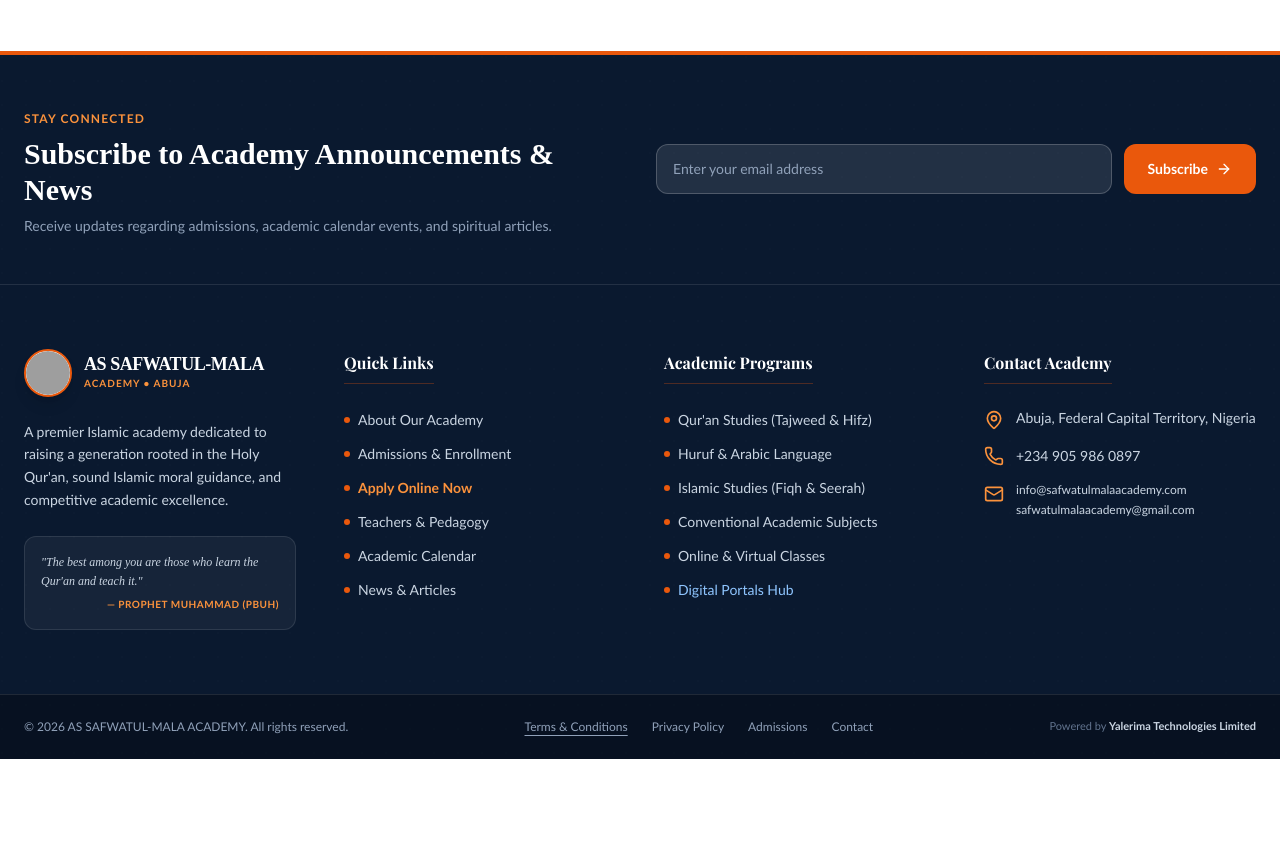
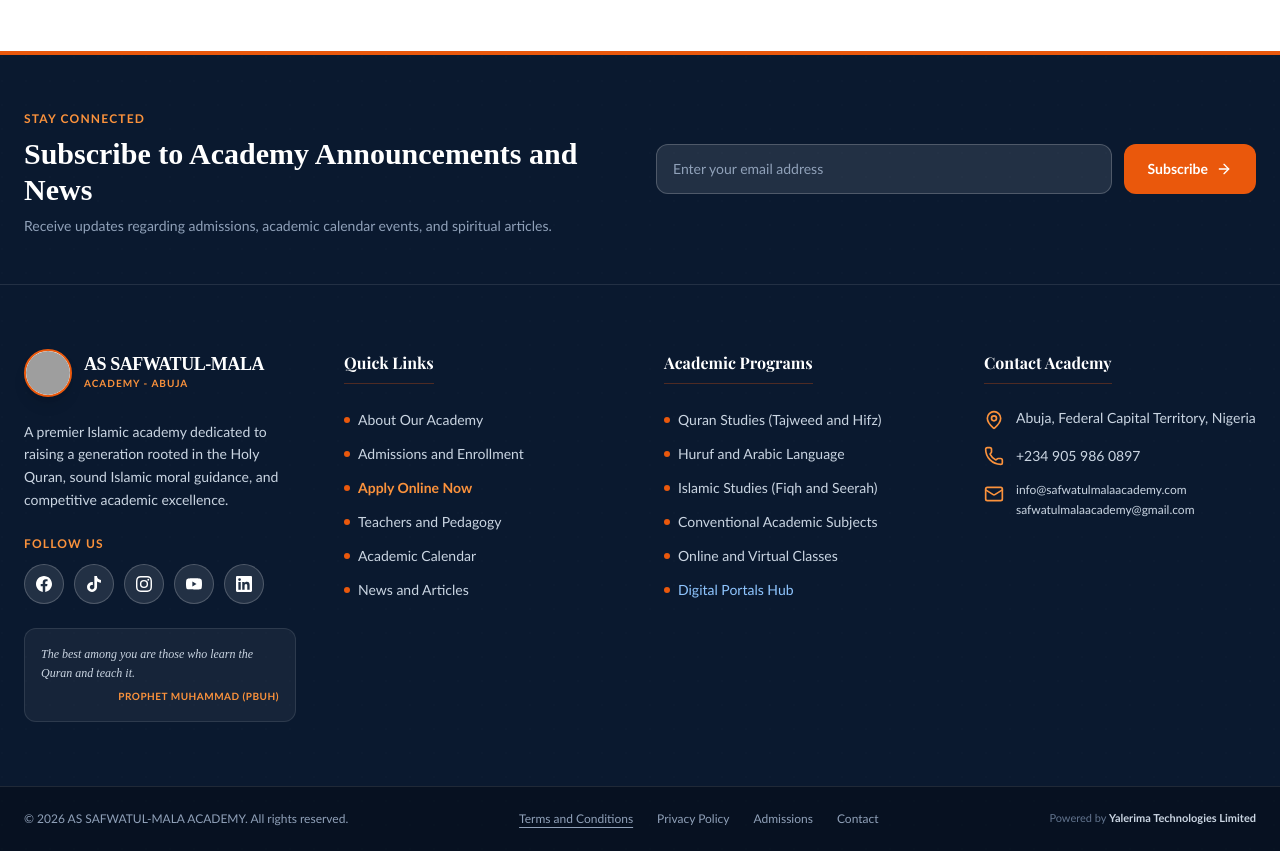
Before and after one commit to Arabi0003/safwatul-mala-academy, a Next.js app: page /academic-subjects in a window 1280 px wide. Shown: the part 860-1711 px from the top of the page. Before the commit the page ends 1619 px from the top, so only its background shows below. Built offline with nearby package versions, Linux system fonts and the light colour scheme; grey boxes are pictures that could not be loaded; a web font is replaced by a local one.

Commit message:
batch 1: social icons (inline SVG), logo favicon, animated loader, fast hero video

```diff
--- a/src/components/layout/Footer.tsx
+++ b/src/components/layout/Footer.tsx
@@ -7,9 +7,49 @@
   MapPin,
   Phone,
   Mail,
-  ArrowRight
+  ArrowRight,
 } from "lucide-react";
 import { academy } from "@/config/academy";
+
+function FacebookIcon({ className }: { className?: string }) {
+  return (
+    <svg className={className} viewBox="0 0 24 24" fill="currentColor">
+      <path d="M24 12.073c0-6.627-5.373-12-12-12s-12 5.373-12 12c0 5.99 4.388 10.954 10.125 11.854v-8.385H7.078v-3.47h3.047V9.43c0-3.007 1.792-4.669 4.533-4.669 1.312 0 2.686.235 2.686.235v2.953H15.83c-1.491 0-1.956.925-1.956 1.874v2.25h3.328l-.532 3.47h-2.796v8.385C19.612 23.027 24 18.062 24 12.073z" />
+    </svg>
+  );
+}
+
+function TikTokIcon({ className }: { className?: string }) {
+  return (
+    <svg className={className} viewBox="0 0 24 24" fill="currentColor">
+      <path d="M12.525.02c1.31-.02 2.61-.01 3.91-.02.08 1.53.63 3.09 1.75 4.17 1.12 1.11 2.7 1.62 4.24 1.79v4.03c-1.44-.05-2.89-.35-4.2-.97-.57-.26-1.1-.59-1.62-.93-.01 2.92.01 5.84-.02 8.75-.08 1.4-.54 2.79-1.35 3.94-1.31 1.92-3.58 3.17-5.91 3.21-1.43.08-2.86-.31-4.08-1.03-2.02-1.19-3.44-3.37-3.65-5.71-.02-.5-.03-1-.01-1.49.18-1.9 1.12-3.72 2.58-4.96 1.66-1.44 3.98-2.13 6.15-1.72.02 1.48-.04 2.96-.04 4.44-.99-.32-2.15-.23-3.02.37-.63.41-1.11 1.04-1.36 1.75-.21.51-.15 1.07-.14 1.61.24 1.64 1.82 3.02 3.5 2.87 1.12-.01 2.19-.66 2.77-1.61.19-.33.4-.67.41-1.06.1-1.79.06-3.57.07-5.36.01-4.03-.01-8.05.02-12.07z" />
+    </svg>
+  );
+}
+
+function InstagramIcon({ className }: { className?: string }) {
+  return (
+    <svg className={className} viewBox="0 0 24 24" fill="currentColor">
+      <path d="M12 2.163c3.204 0 3.584.012 4.85.07 3.252.148 4.771 1.691 4.919 4.919.058 1.265.069 1.645.069 4.849 0 3.205-.012 3.584-.069 4.849-.149 3.225-1.664 4.771-4.919 4.919-1.266.058-1.644.07-4.85.07-3.204 0-3.584-.012-4.849-.07-3.26-.149-4.771-1.699-4.919-4.92-.058-1.265-.07-1.644-.07-4.849 0-3.204.013-3.583.07-4.849.149-3.227 1.664-4.771 4.919-4.919 1.266-.057 1.645-.069 4.849-.069zM12 0C8.741 0 8.333.014 7.053.072 2.695.272.273 2.69.073 7.052.014 8.333 0 8.741 0 12c0 3.259.014 3.668.072 4.948.2 4.358 2.618 6.78 6.98 6.98C8.333 23.986 8.741 24 12 24c3.259 0 3.668-.014 4.948-.072 4.354-.2 6.782-2.618 6.979-6.98.059-1.28.073-1.689.073-4.948 0-3.259-.014-3.667-.072-4.947-.196-4.354-2.617-6.78-6.979-6.98C15.668.014 15.259 0 12 0zm0 5.838a6.162 6.162 0 100 12.324 6.162 6.162 0 000-12.324zM12 16a4 4 0 110-8 4 4 0 010 8zm6.406-11.845a1.44 1.44 0 100 2.881 1.44 1.44 0 000-2.881z" />
+    </svg>
+  );
+}
+
+function YouTubeIcon({ className }: { className?: string }) {
+  return (
+    <svg className={className} viewBox="0 0 24 24" fill="currentColor">
+      <path d="M23.498 6.186a3.016 3.016 0 00-2.122-2.136C19.505 3.545 12 3.545 12 3.545s-7.505 0-9.377.505A3.017 3.017 0 00.502 6.186C0 8.07 0 12 0 12s0 3.93.502 5.814a3.016 3.016 0 002.122 2.136c1.871.505 9.376.505 9.376.505s7.505 0 9.377-.505a3.015 3.015 0 002.122-2.136C24 15.93 24 12 24 12s0-3.93-.502-5.814zM9.545 15.568V8.432L15.818 12l-6.273 3.568z" />
+    </svg>
+  );
+}
+
+function LinkedInIcon({ className }: { className?: string }) {
+  return (
+    <svg className={className} viewBox="0 0 24 24" fill="currentColor">
+      <path d="M20.447 20.452h-3.554v-5.569c0-1.328-.027-3.037-1.852-3.037-1.853 0-2.136 1.445-2.136 2.939v5.667H9.351V9h3.414v1.561h.046c.477-.9 1.637-1.85 3.37-1.85 3.601 0 4.267 2.37 4.267 5.455v6.286zM5.337 7.433a2.062 2.062 0 01-2.063-2.065 2.064 2.064 0 112.063 2.065zm1.782 13.019H3.555V9h3.564v11.452zM22.225 0H1.771C.792 0 0 .774 0 1.729v20.542C0 23.227.792 24 1.771 24h20.451C23.2 24 24 23.227 24 22.271V1.729C24 .774 23.2 0 22.222 0h.003z" />
+    </svg>
+  );
+}
 
 export default function Footer() {
   const [year, setYear] = useState<number | null>(null);
@@ -21,13 +61,21 @@
   const phoneHref = typeof academy.phone === "string" ? `tel:${academy.phone}` : academy.phone.href;
   const phoneDisplay = typeof academy.phone === "string" ? academy.phone : academy.phone.formatted;
 
+  const socials = [
+    { name: "Facebook", icon: FacebookIcon, href: "#", color: "hover:bg-[#1877F2]" },
+    { name: "TikTok", icon: TikTokIcon, href: "#", color: "hover:bg-black" },
+    { name: "Instagram", icon: InstagramIcon, href: "#", color: "hover:bg-[#E1306C]" },
+    { name: "YouTube", icon: YouTubeIcon, href: "#", color: "hover:bg-[#FF0000]" },
+    { name: "LinkedIn", icon: LinkedInIcon, href: "#", color: "hover:bg-[#0A66C2]" },
+  ];
+
   return (
     <footer className="bg-[var(--navy-dark)] text-white border-t-4 border-[var(--orange)] relative overflow-hidden">
       <div
         className="absolute inset-0 opacity-5 pointer-events-none"
         style={{
-          backgroundImage: `radial-gradient(circle at 2px 2px, rgba(255,255,255,0.15) 1px, transparent 0)`,
-          backgroundSize: "24px 24px"
+          backgroundImage: "radial-gradient(circle at 2px 2px, rgba(255,255,255,0.15) 1px, transparent 0)",
+          backgroundSize: "24px 24px",
         }}
       />
 
@@ -36,7 +84,7 @@
           <div>
             <span className="text-xs font-bold uppercase tracking-widest text-[var(--orange-glow)]">Stay Connected</span>
             <h3 className="font-[Playfair] text-2xl md:text-3xl font-bold mt-1 text-white">
-              Subscribe to Academy Announcements & News
+              Subscribe to Academy Announcements and News
             </h3>
             <p className="text-slate-400 text-sm mt-2">
               Receive updates regarding admissions, academic calendar events, and spiritual articles.
@@ -62,35 +110,47 @@
       <div className="max-w-7xl mx-auto px-6 py-16 grid grid-cols-1 md:grid-cols-2 lg:grid-cols-4 gap-12 relative z-10">
         <div className="space-y-6">
           <Link href="/" className="inline-flex items-center gap-3">
-            {/* CIRCULAR LOGO */}
             <div className="relative h-12 w-12 rounded-full bg-white p-0.5 overflow-hidden shadow-lg border-2 border-[var(--orange)] flex-none">
-              <Image
-                src="/safwa.png"
-                alt="Safwatul-Mala Academy Logo"
-                fill
-                className="object-cover rounded-full"
-              />
+              <Image src="/safwa.png" alt="Safwatul-Mala Academy Logo" fill className="object-cover rounded-full" />
             </div>
             <div>
               <span className="font-[Playfair] text-lg font-extrabold tracking-tight text-white block leading-tight">
                 AS SAFWATUL-MALA
               </span>
               <span className="text-[10px] uppercase font-bold text-[var(--orange-glow)] tracking-widest block">
-                ACADEMY • ABUJA
+                ACADEMY - ABUJA
               </span>
             </div>
           </Link>
 
           <p className="text-slate-300 text-sm leading-relaxed">
-            A premier Islamic academy dedicated to raising a generation rooted in the Holy Qur'an, sound Islamic moral guidance, and competitive academic excellence.
+            A premier Islamic academy dedicated to raising a generation rooted in the Holy Quran, sound Islamic moral guidance, and competitive academic excellence.
           </p>
+
+          <div>
+            <p className="text-xs font-bold uppercase tracking-widest text-[var(--orange-glow)] mb-3">Follow Us</p>
+            <div className="flex items-center gap-2.5">
+              {socials.map((s) => (
+                <a
+                  key={s.name}
+                  href={s.href}
+                  target="_blank"
+                  rel="noopener noreferrer"
+                  aria-label={s.name}
+                  className={`group relative h-10 w-10 rounded-full bg-white/10 border border-white/20 flex items-center justify-center transition-all duration-300 hover:scale-110 hover:border-transparent ${s.color}`}
+                >
+                  <s.icon className="h-4 w-4 text-white transition" />
+                </a>
+              ))}
+            </div>
+          </div>
 
           <div className="p-4 rounded-xl bg-white/5 border border-white/10">
             <p className="text-xs text-slate-300 italic font-[Playfair] leading-relaxed">
-              "The best among you are those who learn the Qur'an and teach it."
+              The best among you are those who learn the Quran and teach it.
             </p>
             <p className="text-[10px] font-bold text-[var(--orange-glow)] text-right mt-1 tracking-wider uppercase">
-              — Prophet Muhammad (pbuh)
+              Prophet Muhammad (pbuh)
             </p>
           </div>
         </div>
@@ -100,42 +160,12 @@
             Quick Links
           </h4>
           <ul className="space-y-3 text-sm text-slate-300">
-            <li>
-              <Link href="/about" className="hover:text-[var(--orange-glow)] transition inline-flex items-center gap-2">
-                <span className="h-1.5 w-1.5 rounded-full bg-[var(--orange)]"></span>
-                About Our Academy
-              </Link>
-            </li>
-            <li>
-              <Link href="/admissions" className="hover:text-[var(--orange-glow)] transition inline-flex items-center gap-2">
-                <span className="h-1.5 w-1.5 rounded-full bg-[var(--orange)]"></span>
-                Admissions & Enrollment
-              </Link>
-            </li>
-            <li>
-              <Link href="/enroll" className="hover:text-[var(--orange-glow)] transition inline-flex items-center gap-2 text-[var(--orange-glow)] font-semibold">
-                <span className="h-1.5 w-1.5 rounded-full bg-[var(--orange)]"></span>
-                Apply Online Now
-              </Link>
-            </li>
-            <li>
-              <Link href="/teachers" className="hover:text-[var(--orange-glow)] transition inline-flex items-center gap-2">
-                <span className="h-1.5 w-1.5 rounded-full bg-[var(--orange)]"></span>
-                Teachers & Pedagogy
-              </Link>
-            </li>
-            <li>
-              <Link href="/calendar" className="hover:text-[var(--orange-glow)] transition inline-flex items-center gap-2">
-                <span className="h-1.5 w-1.5 rounded-full bg-[var(--orange)]"></span>
-                Academic Calendar
-              </Link>
-            </li>
-            <li>
-              <Link href="/news" className="hover:text-[var(--orange-glow)] transition inline-flex items-center gap-2">
-                <span className="h-1.5 w-1.5 rounded-full bg-[var(--orange)]"></span>
-                News & Articles
-              </Link>
-            </li>
+            <li><Link href="/about" className="hover:text-[var(--orange-glow)] transition inline-flex items-center gap-2"><span className="h-1.5 w-1.5 rounded-full bg-[var(--orange)]"></span>About Our Academy</Link></li>
+            <li><Link href="/admissions" className="hover:text-[var(--orange-glow)] transition inline-flex items-center gap-2"><span className="h-1.5 w-1.5 rounded-full bg-[var(--orange)]"></span>Admissions and Enrollment</Link></li>
+            <li><Link href="/enroll" className="hover:text-[var(--orange-glow)] transition inline-flex items-center gap-2 text-[var(--orange-glow)] font-semibold"><span className="h-1.5 w-1.5 rounded-full bg-[var(--orange)]"></span>Apply Online Now</Link></li>
+            <li><Link href="/teachers" className="hover:text-[var(--orange-glow)] transition inline-flex items-center gap-2"><span className="h-1.5 w-1.5 rounded-full bg-[var(--orange)]"></span>Teachers and Pedagogy</Link></li>
+            <li><Link href="/calendar" className="hover:text-[var(--orange-glow)] transition inline-flex items-center gap-2"><span className="h-1.5 w-1.5 rounded-full bg-[var(--orange)]"></span>Academic Calendar</Link></li>
+            <li><Link href="/news" className="hover:text-[var(--orange-glow)] transition inline-flex items-center gap-2"><span className="h-1.5 w-1.5 rounded-full bg-[var(--orange)]"></span>News and Articles</Link></li>
           </ul>
         </div>
 
@@ -144,42 +174,12 @@
             Academic Programs
           </h4>
           <ul className="space-y-3 text-sm text-slate-300">
-            <li>
-              <Link href="/quran-studies" className="hover:text-[var(--orange-glow)] transition inline-flex items-center gap-2">
-                <span className="h-1.5 w-1.5 rounded-full bg-[var(--orange)]"></span>
-                Qur'an Studies (Tajweed & Hifz)
-              </Link>
-            </li>
-            <li>
-              <Link href="/huruf-arabic" className="hover:text-[var(--orange-glow)] transition inline-flex items-center gap-2">
-                <span className="h-1.5 w-1.5 rounded-full bg-[var(--orange)]"></span>
-                Huruf & Arabic Language
-              </Link>
-            </li>
-            <li>
-              <Link href="/islamic-studies" className="hover:text-[var(--orange-glow)] transition inline-flex items-center gap-2">
-                <span className="h-1.5 w-1.5 rounded-full bg-[var(--orange)]"></span>
-                Islamic Studies (Fiqh & Seerah)
-              </Link>
-            </li>
-            <li>
-              <Link href="/academic-subjects" className="hover:text-[var(--orange-glow)] transition inline-flex items-center gap-2">
-                <span className="h-1.5 w-1.5 rounded-full bg-[var(--orange)]"></span>
-                Conventional Academic Subjects
-              </Link>
-            </li>
-            <li>
-              <Link href="/online-learning" className="hover:text-[var(--orange-glow)] transition inline-flex items-center gap-2">
-                <span className="h-1.5 w-1.5 rounded-full bg-[var(--orange)]"></span>
-                Online & Virtual Classes
-              </Link>
-            </li>
-            <li>
-              <Link href="/portal" className="hover:text-[var(--orange-glow)] transition inline-flex items-center gap-2 font-medium text-blue-300">
-                <span className="h-1.5 w-1.5 rounded-full bg-[var(--orange)]"></span>
-                Digital Portals Hub
-              </Link>
-            </li>
+            <li><Link href="/quran-studies" className="hover:text-[var(--orange-glow)] transition inline-flex items-center gap-2"><span className="h-1.5 w-1.5 rounded-full bg-[var(--orange)]"></span>Quran Studies (Tajweed and Hifz)</Link></li>
+            <li><Link href="/huruf-arabic" className="hover:text-[var(--orange-glow)] transition inline-flex items-center gap-2"><span className="h-1.5 w-1.5 rounded-full bg-[var(--orange)]"></span>Huruf and Arabic Language</Link></li>
+            <li><Link href="/islamic-studies" className="hover:text-[var(--orange-glow)] transition inline-flex items-center gap-2"><span className="h-1.5 w-1.5 rounded-full bg-[var(--orange)]"></span>Islamic Studies (Fiqh and Seerah)</Link></li>
+            <li><Link href="/academic-subjects" className="hover:text-[var(--orange-glow)] transition inline-flex items-center gap-2"><span className="h-1.5 w-1.5 rounded-full bg-[var(--orange)]"></span>Conventional Academic Subjects</Link></li>
+            <li><Link href="/online-learning" className="hover:text-[var(--orange-glow)] transition inline-flex items-center gap-2"><span className="h-1.5 w-1.5 rounded-full bg-[var(--orange)]"></span>Online and Virtual Classes</Link></li>
+            <li><Link href="/portal" className="hover:text-[var(--orange-glow)] transition inline-flex items-center gap-2 font-medium text-blue-300"><span className="h-1.5 w-1.5 rounded-full bg-[var(--orange)]"></span>Digital Portals Hub</Link></li>
           </ul>
         </div>
 
@@ -211,32 +211,19 @@
       <div className="border-t border-white/10 bg-black/30 py-6 relative z-10">
         <div className="max-w-7xl mx-auto px-6 flex flex-col md:flex-row items-center justify-between gap-4 text-xs text-slate-400">
           <p>
-            &copy; {year || 2025} AS SAFWATUL-MALA ACADEMY. All rights reserved.
+            {"\u00A9"} {year || 2025} AS SAFWATUL-MALA ACADEMY. All rights reserved.
           </p>
 
           <div className="flex flex-wrap items-center gap-6 font-medium">
-            <Link href="/terms-and-conditions" className="hover:text-[var(--orange-glow)] transition underline underline-offset-4">
-              Terms & Conditions
-            </Link>
-            <Link href="/privacy" className="hover:text-[var(--orange-glow)] transition hover:underline">
-              Privacy Policy
-            </Link>
-            <Link href="/admissions" className="hover:text-[var(--orange-glow)] transition hover:underline">
-              Admissions
-            </Link>
-            <Link href="/contact" className="hover:text-[var(--orange-glow)] transition hover:underline">
-              Contact
-            </Link>
+            <Link href="/terms-and-conditions" className="hover:text-[var(--orange-glow)] transition underline underline-offset-4">Terms and Conditions</Link>
+            <Link href="/privacy" className="hover:text-[var(--orange-glow)] transition hover:underline">Privacy Policy</Link>
+            <Link href="/admissions" className="hover:text-[var(--orange-glow)] transition hover:underline">Admissions</Link>
+            <Link href="/contact" className="hover:text-[var(--orange-glow)] transition hover:underline">Contact</Link>
           </div>
 
           <p className="text-[11px] text-slate-500">
             Powered by{" "}
-            <a
-              href="https://www.yalerima.com.ng/"
-              target="_blank"
-              rel="noopener noreferrer"
-              className="text-slate-300 hover:text-[var(--orange-glow)] font-bold transition"
-            >
+            <a href="https://www.yalerima.com.ng/" target="_blank" rel="noopener noreferrer" className="text-slate-300 hover:text-[var(--orange-glow)] font-bold transition">
               Yalerima Technologies Limited
             </a>
           </p>
```
Also changed, not shown: src/app/loading.tsx (+11 -4 lines), src/components/home/HeroVideo.tsx (+29 -27 lines), src/components/layout/Loader.tsx (+41 -35 lines), 1 other file (tests, documents, lock files or other folders).
